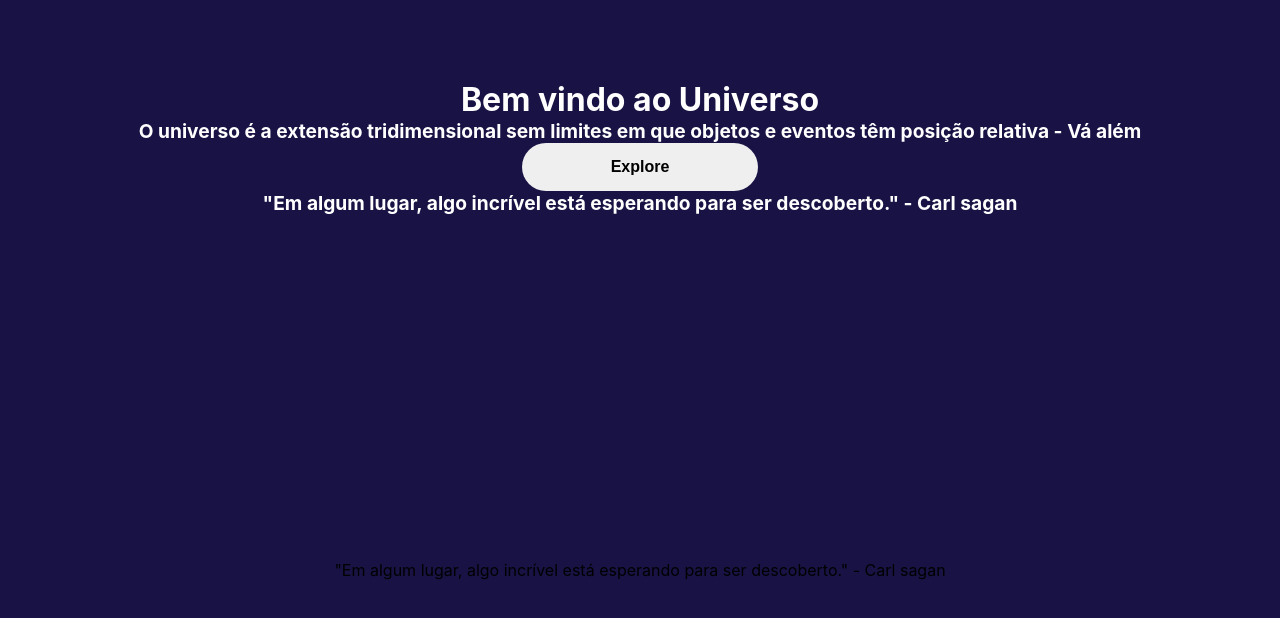
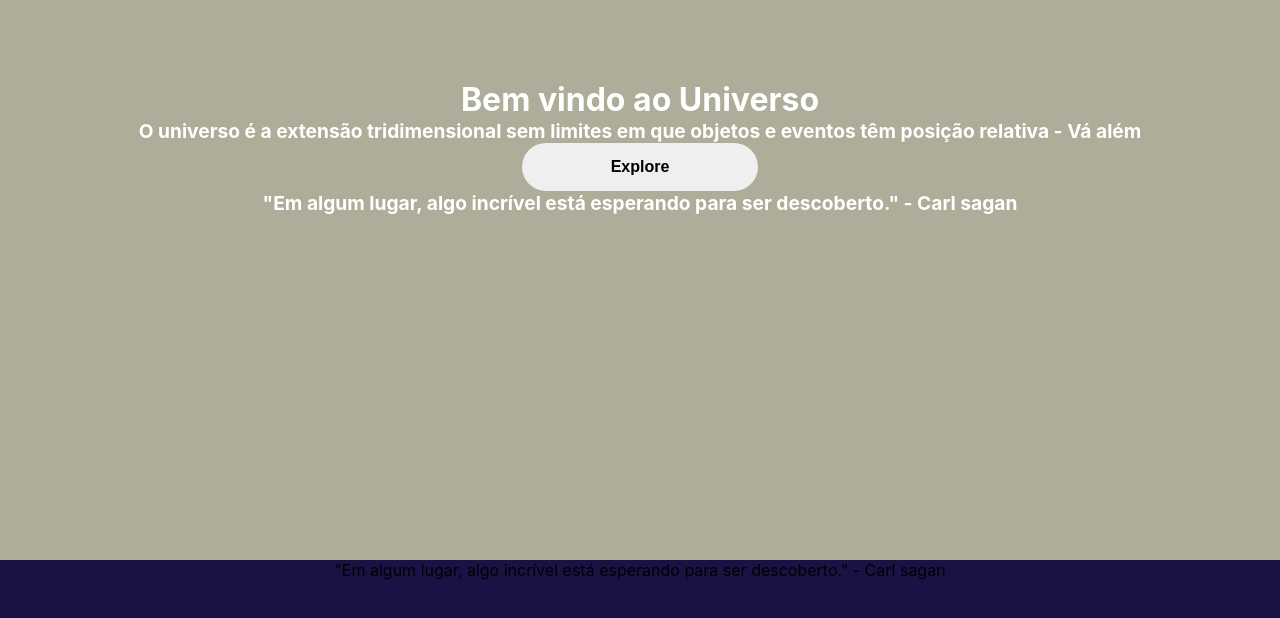
Before and after one commit to polyanetuag/universo, a React (Create React App) app: page / in a window 1280 px wide. Shown: the top 618 px of the page. Built offline with nearby package versions, Linux system fonts and the light colour scheme.

Commit message:
fix: background home

```diff
--- a/src/components/Home/Home.css
+++ b/src/components/Home/Home.css
@@ -1,8 +1,7 @@
 section {
     padding: 80px 50px 50px 50px;
-    background: rgb(24, 19, 68);
     min-height: 70vh;
-
+    background: rgb(173, 173, 153);
     align-items: center;
     justify-content: center;
     margin: auto;
```
